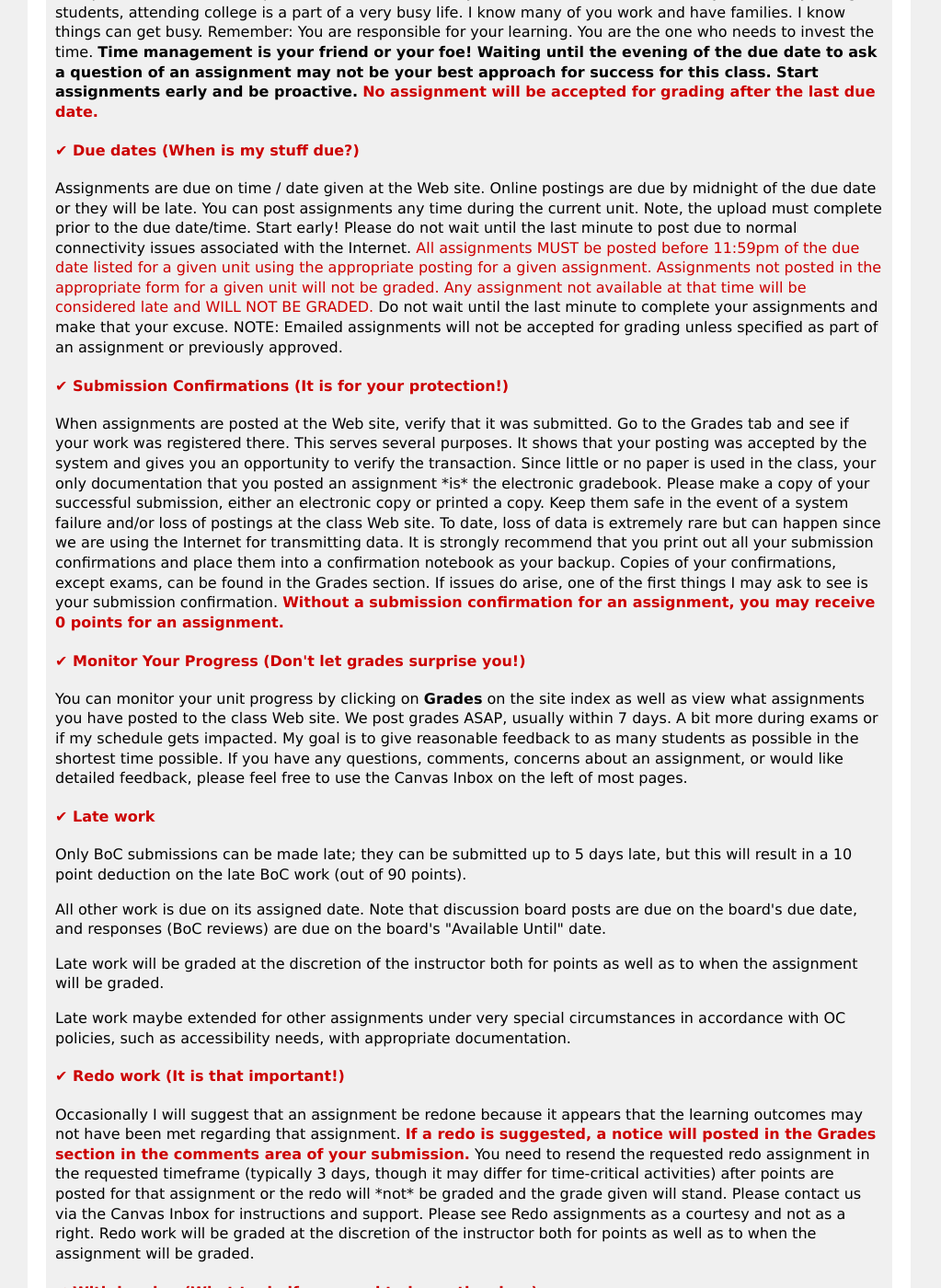
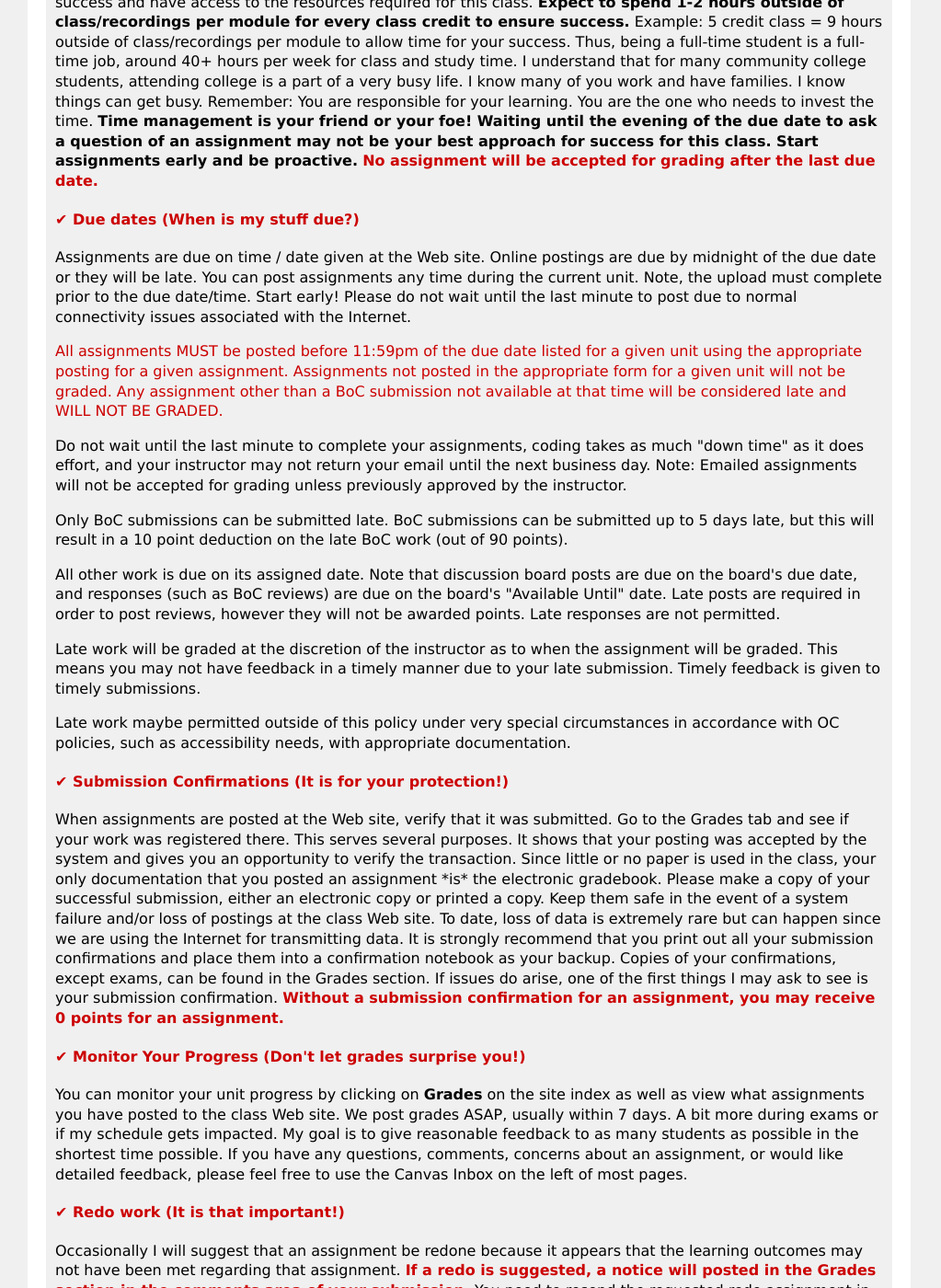
Before and after one commit to argoc/syllabub, a Jekyll site: the page CIS155.html, which Jekyll copies as it is, in a window 1280 px wide and 1400 px high, scrolled down 5348 px. Shown: the whole window at 92% size, without its empty margins (0-1023 px from the left). Built offline with Jekyll 4.4.1, drawn with Linux system fonts in a browser that asks for light colours; some of the changed text lies outside the part shown.

Commit message:
more edits

```diff
--- a/CIS155.html
+++ b/CIS155.html
@@ -176,8 +176,8 @@ If there are no books on the shelf, please consult a staff member and not assume
 <td>30</td>
 <td>7/12/18</td>
 </tr>
-<td>Case Problem 1</td>
-<td>0 (done together in videos)</td>
+<td>Case Problem 1<br/>(* done together in videos)</td>
+<td>0(*)</td>
 <td>7/12/18</td>
 <tr>
 <td rowspan=2>
@@ -270,16 +270,17 @@ Case Problem 1
 <tr>
 <td>BoC3 peer review</td>
 <td>40</td>
-<td>8/23/18</td>
+<td>8/22/18</td>
 </tr>
 </tbody>
 </table>
-<p>We begin with an introductory discussion and some setup exercises. After that, for each module you will be completing Case Problem 1 from the corresponding chapter in the book; and throughout the class you will be working on a 3-part project that builds on concepts (the BoC) used in the class, developing a static website. The BoC projects will be shared with your peers; you will be reviewing two peers' BoC projects at three points in the quarter.
+<p>We begin with an introductory discussion and some setup exercises in Module 0. After that, for each module you will be completing Case Problem 1 from the corresponding chapter in the book; and throughout the class you will be working on a 3-part project that builds on concepts (the BoC) used in the class, developing a static website. The BoC projects will be shared with your peers; you will be reviewing two peers' BoC projects at three points in the quarter.</p>
+<p>Due to the compressed summer quarter, assignments are due <strong>every six days</strong>. This means each module's assignment is due one day of the week earlier than the previous module's. It is important to stay on top of the due dates and get your work in on time. Late work is generally not accepted.</p>
 </article>
 <article id="Expectations"><h3>
 &#x2605; Computer Expectations:
 </h3><p>
-It is expected that the student will have <b>a basic knowledge of the use of a microcomputer and keyboard at 20wpm with precision</b>.
+It is expected that the student will have <b>a basic knowledge of the use of a personal computer and keyboard at 20wpm with precision</b>.
 This is *NOT* an introduction to basic computer literacy. A basic understanding of and manipulation of the windows interface is expected.
 In particular, students should know how to use Windows Explorer (or similar) to manipulate (save, copy, delete, move, etc.) files, have access to the Internet, know how to use your browser, fill out Web forms, use email (including attachments), and similar basic Web skills.
 If you do not feel comfortable with these basic skills, it is recommended that you consider taking CIS 150 Survey of Computing prior to taking this class to build computer literacy and BSTEC 110 for keyboarding.
@@ -400,13 +401,18 @@ You are the one who needs to invest the time.
 <h4 id="Due-dates">&#x2714; Due dates (When is my stuff due?)</h4>
 <p>
 Assignments are due on time / date given at the Web site. Online postings are due by midnight of the due date or they will be late. You can post assignments any time during the current unit. Note, the upload must complete prior to the due date/time. Start early! Please do not wait until the last minute to post due to normal connectivity issues associated with the Internet.
-<span class="t911">
+<p><span class="t911">
 All assignments MUST be posted before 11:59pm of the due date listed for a given unit using the appropriate posting for a given assignment. Assignments not posted in the appropriate form for a given unit will not be graded.
-Any assignment not available at that time will be considered late and WILL NOT BE GRADED.
+Any assignment other than a BoC submission not available at that time will be considered late and WILL NOT BE GRADED.
 </span>
-Do not wait until the last minute to complete your assignments and make that your excuse. NOTE: Emailed assignments will not be accepted for grading unless specified as part of an assignment or previously approved.
+<p>Do not wait until the last minute to complete your assignments, coding takes as much "down time" as it does effort, and your instructor may not return your email until the next business day. Note: Emailed assignments will not be accepted for grading unless  previously approved by the instructor.
 </p>
-
+<p>
+Only BoC submissions can be submitted late. BoC submissions can be submitted up to 5 days late, but this will result in a 10 point deduction on the late BoC work (out of 90 points).</p>
+<p>All other work is due on its assigned date. Note that discussion board posts are due on the board's due date, and responses (such as BoC reviews) are due on the board's "Available Until" date. Late posts are required in order to post reviews, however they will not be awarded points. Late responses are not permitted.</p>
+<p>Late work will be graded at the discretion of the instructor as to when the assignment will be graded. This means you may not have feedback in a timely manner due to your late submission. Timely feedback is given to timely submissions.</p>
+<p>Late work maybe permitted outside of this policy under very special circumstances in accordance with OC policies, such as accessibility needs, with appropriate documentation.
+</p>
 
 <h4 id="Form-Confirmations">&#x2714; Submission Confirmations (It is for your protection!)</h4>
 <p>
@@ -420,15 +426,6 @@ We post grades ASAP, usually within 7 days.
 A bit more during exams or if my schedule gets impacted.
 My goal is to give reasonable feedback to as many students as possible in the shortest time possible.
 If you have any questions, comments, concerns about an assignment, or would like detailed feedback, please feel free to use the Canvas Inbox on the left of most pages.
-</p>
-
-
-<h4 id="late-work">&#x2714; Late work</h4>
-<p>
-Only BoC submissions can be made late; they can be submitted up to 5 days late, but this will result in a 10 point deduction on the late BoC work (out of 90 points).</p>
-<p>All other work is due on its assigned date. Note that discussion board posts are due on the board's due date, and responses (BoC reviews) are due on the board's "Available Until" date.</p>
-<p>Late work will be graded at the discretion of the instructor both for points as well as to when the assignment will be graded.</p>
-<p>Late work maybe extended for other assignments under very special circumstances in accordance with OC policies, such as accessibility needs, with appropriate documentation.
 </p>
 
 <h4 id="redo">&#x2714; Redo work (It is that important!)</h4>
```
Also changed, not shown: other parts of CIS155.html (+2 -2 lines).
